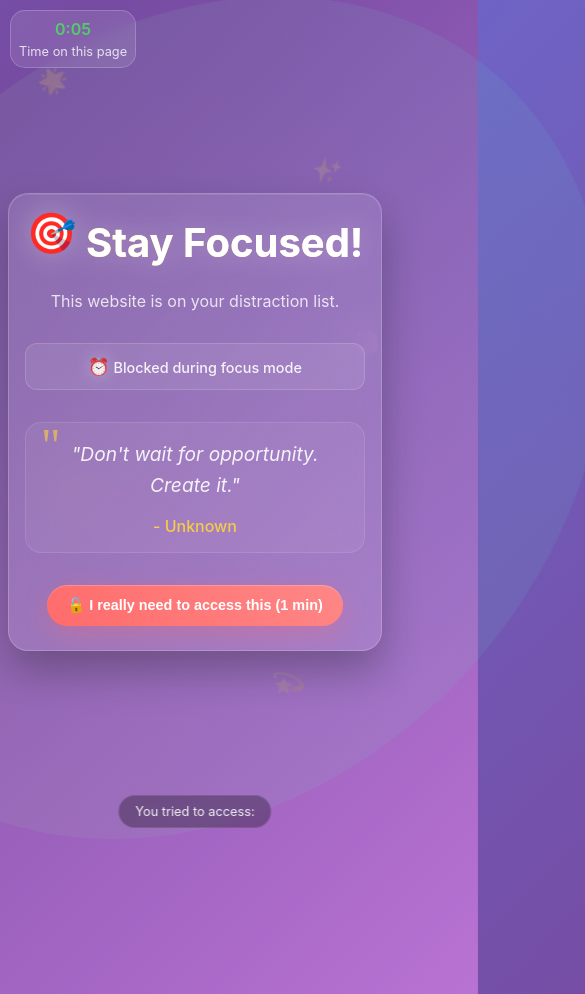
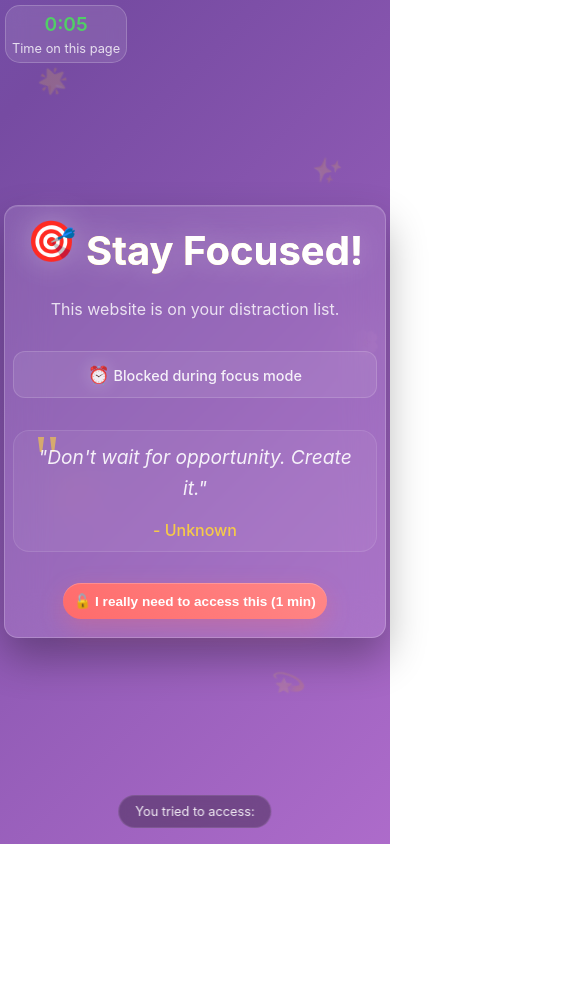
Before and after one commit to SecondMikasa/StayFocused-gecko, a browser extension: page resources/blocked.html in a window 390 px wide. Shown: the top 994 px of the page, 585 px wide, since content can reach past the window. After the commit the page ends 844 px from the top, so only its background shows below. Drawn offline with Linux system fonts and the light colour scheme.

Commit message:
Improve CSS responsiveness (for small devices)

```diff
--- a/resources/blocked.css
+++ b/resources/blocked.css
@@ -346,26 +346,29 @@ h1 {
 }
 
 @media (max-width: 480px) {
+    .container::before {
+        display: none !important;
+    }
     .container {
-        padding: 1.5rem 1rem;
-        margin: 0.5rem;
+        padding: 1.2rem 0.5rem;
+        margin: 0.25rem;
+        border-radius: 14px;
     }
-
     .quote-container {
-        padding: 1rem;
-        margin: 1.5rem 0;
+        padding: 0.7rem;
+        margin: 1rem 0;
     }
-
-    .quote-container::before {
-        font-size: 3rem;
-        top: -5px;
-        left: 15px;
+    #overrideBtn {
+        padding: 0.6rem 0.7rem;
+        min-width: 120px;
+        font-size: 0.85rem;
     }
-
-    #overrideBtn {
-        padding: 0.75rem 1.25rem;
-        min-width: 160px;
-        font-size: 0.9rem;
+    .focus-tracker {
+        font-size: 0.7rem;
+        padding: 6px;
+        left: 5px;
+        top: 5px;
+        min-width: 90px;
     }
 }
 
@@ -685,38 +688,29 @@ blockquote cite {
 }
 
 @media (max-width: 480px) {
-    .progress-indicators {
-        flex-direction: row;
-        top: 10px;
-        right: 10px;
-        gap: 5px;
+    .container::before {
+        display: none !important;
     }
-
-    .progress-ring {
-        width: 40px;
-        height: 40px;
+    .container {
+        padding: 1.2rem 0.5rem;
+        margin: 0.25rem;
+        border-radius: 14px;
     }
-
-    .achievement-badges {
-        flex-direction: row;
-        bottom: 80px;
-        right: 10px;
-        gap: 5px;
+    .quote-container {
+        padding: 0.7rem;
+        margin: 1rem 0;
     }
-
-    .achievement-badge {
-        width: 35px;
-        height: 35px;
-        font-size: 1rem;
+    #overrideBtn {
+        padding: 0.6rem 0.7rem;
+        min-width: 120px;
+        font-size: 0.85rem;
     }
-
     .focus-tracker {
-        font-size: 0.8rem;
-        padding: 8px;
-    }
-
-    .focus-time {
-        font-size: 1rem;
+        font-size: 0.7rem;
+        padding: 6px;
+        left: 5px;
+        top: 5px;
+        min-width: 90px;
     }
 }
 
```
Also changed, not shown: popup.html (+1 -1 lines), popup.js (+16 -6 lines), 1 other file.
